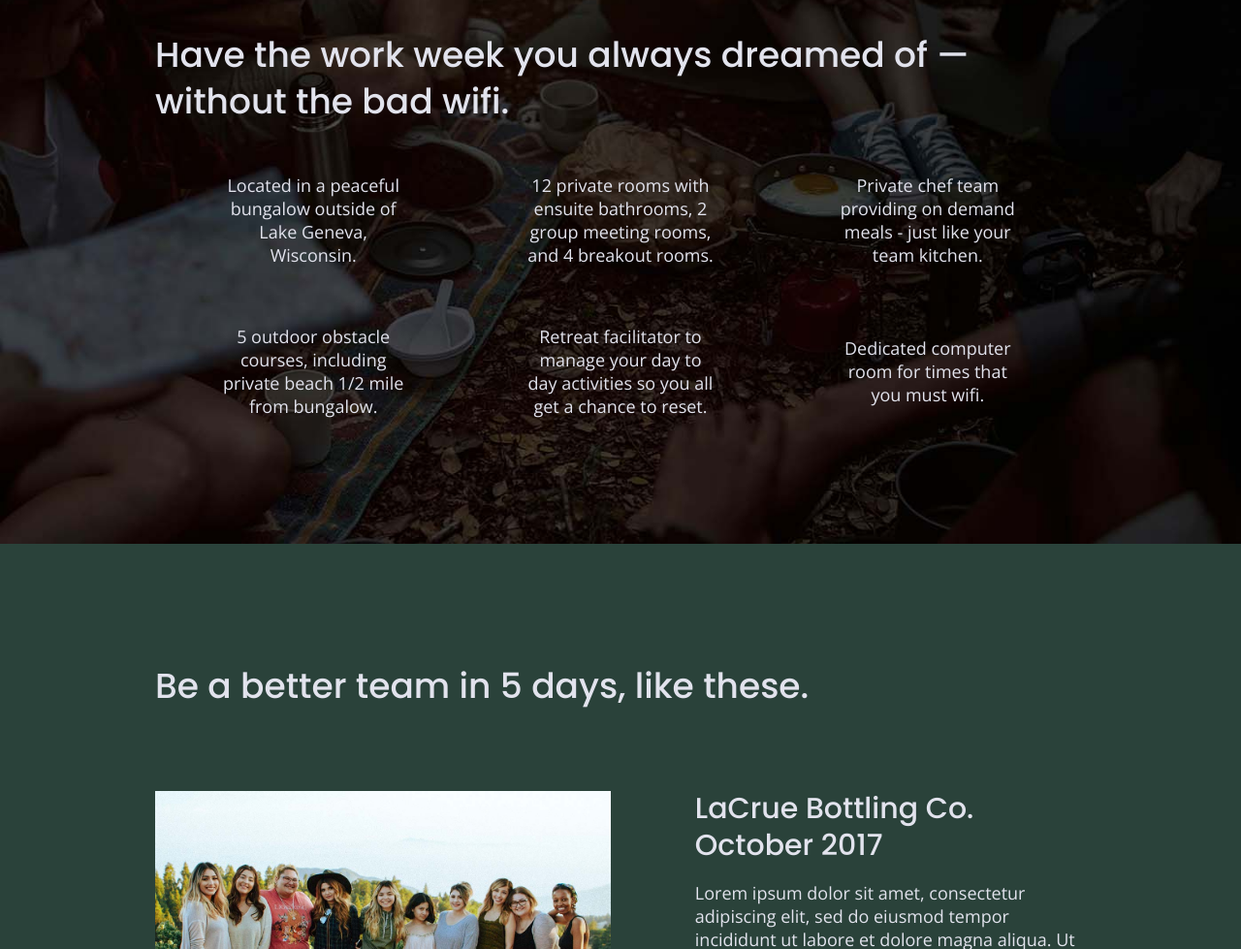
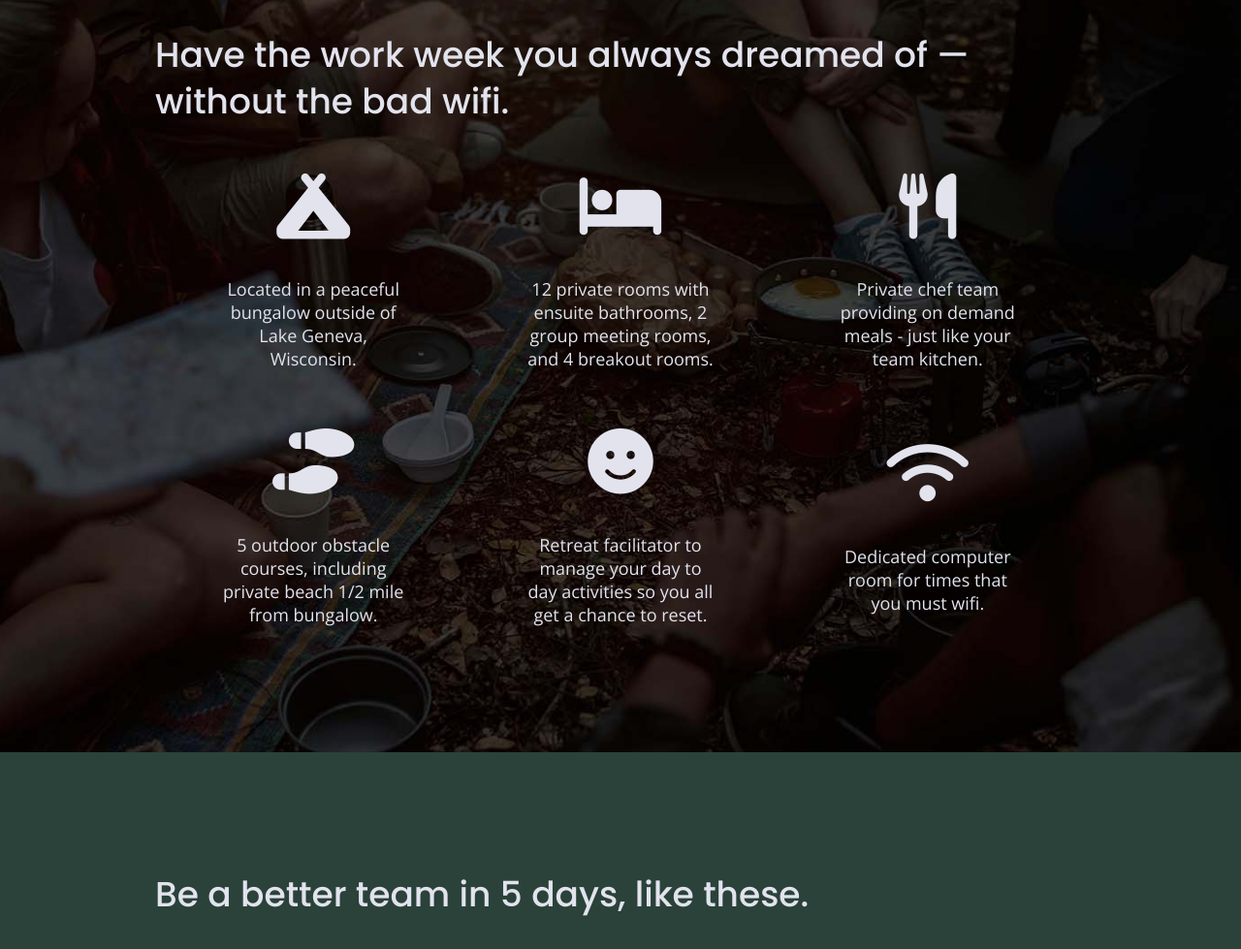
Before and after one commit to cjstrattonbuys/unplugged-retreat, a website built with Parcel: page index.html in a window 1280 px wide. Shown: the part 1099-2078 px from the top of the page at 97% size. Built offline with nearby package versions, Linux system fonts and the light colour scheme.

Commit message:
Added font icons to homepage

```diff
--- a/css/main.css
+++ b/css/main.css
@@ -316,6 +316,11 @@ textarea {
      justify-content: center;
      align-items: center;
      flex-flow: row wrap;
+   }
+
+   .features i {
+     font-size: 3.75em;
+     margin-bottom: 40px;
    }
 
    .features p {
--- a/index.html
+++ b/index.html
@@ -18,6 +18,8 @@
 
   <link rel="stylesheet" href="css/normalize.css">
   <link rel="stylesheet" href="css/main.css">
+
+  <script src="https://kit.fontawesome.com/56075d677e.js" crossorigin="anonymous"></script>
 
   <meta name="theme-color" content="#fafafa">
 
@@ -71,27 +73,39 @@
         <h2>Have the work week you always dreamed of — without the bad wifi.</h2>
         <div class="features-items">
           <article>
-            <p class="fontawesome-icon"></p>
+            <p class="fontawesome-icon">
+              <i class="fas fa-campground"></i>
+            </p>
             <p class="features-item-description">Located in a peaceful bungalow outside of Lake Geneva, Wisconsin.</p>
           </article>
           <article>
-            <p class="fontawesome-icon"></p>
+            <p class="fontawesome-icon">
+              <i class="fas fa-bed"></i>
+            </p>
             <p class="features-item-description">12 private rooms with ensuite bathrooms, 2 group meeting rooms, and 4 breakout rooms.</p>
           </article>
           <article>
-            <p class="fontawesome-icon"></p>
+            <p class="fontawesome-icon">
+              <i class="fas fa-utensils"></i>
+            </p>
             <p class="features-item-description">Private chef team providing on demand meals - just like your team kitchen.</p>
           </article>
           <article>
-            <p class="fontawesome-icon"></p>
+            <p class="fontawesome-icon">
+              <i class="fas fa-shoe-prints"></i>
+            </p>
             <p class="features-item-description">5 outdoor obstacle courses, including private beach 1/2 mile from bungalow.</p>
           </article>
           <article>
-            <p class="fontawesome-icon"></p>
+            <p class="fontawesome-icon">
+              <i class="fas fa-smile"></i>
+            </p>
             <p class="features-item-description">Retreat facilitator to manage your day to day activities so you all get a chance to reset.</p>
           </article>
           <article>
-            <p class="fontawesome-icon"></p>
+            <p class="fontawesome-icon">
+              <i class="fas fa-wifi"></i>
+            </p>
             <p class="features-item-description">Dedicated computer room for times that you must wifi.</p>
           </article>
         </div>
```
Also changed, not shown: about/index.html (+2 -0 lines), faq/index.html (+2 -0 lines).
